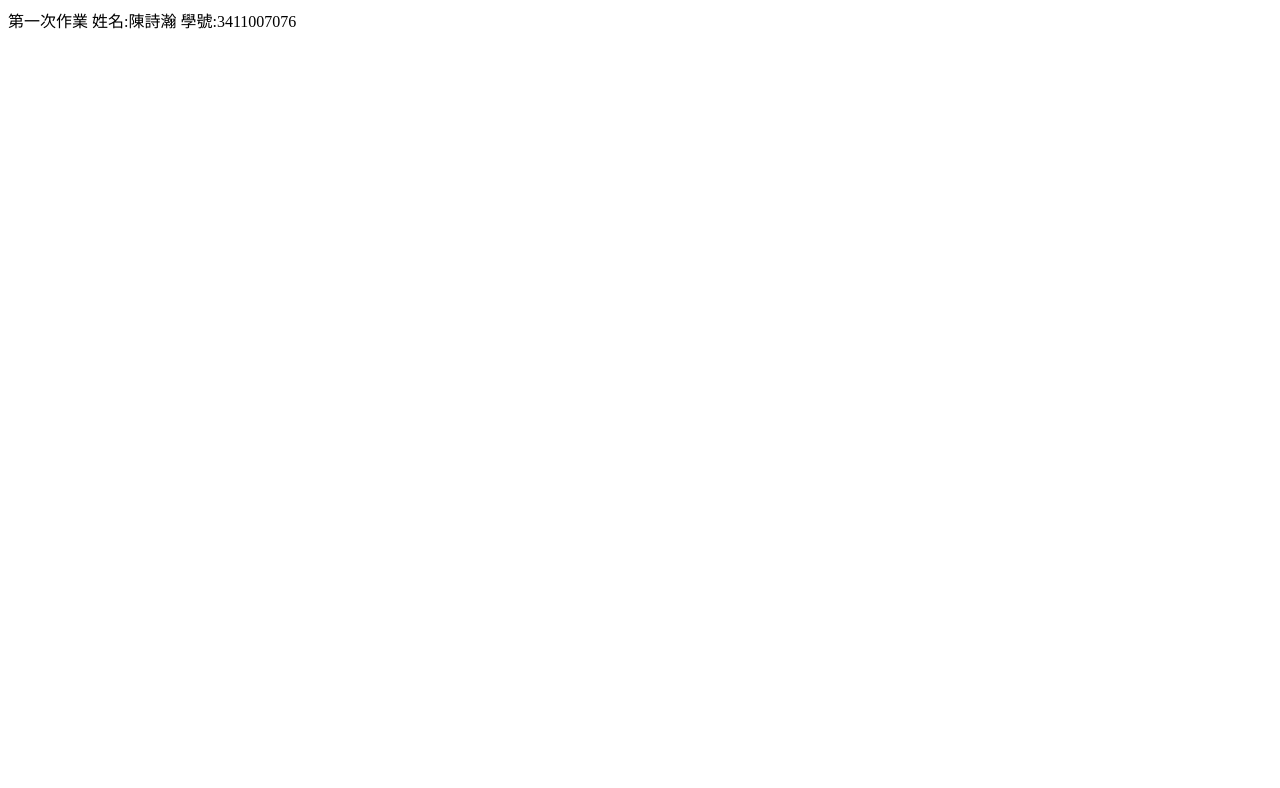
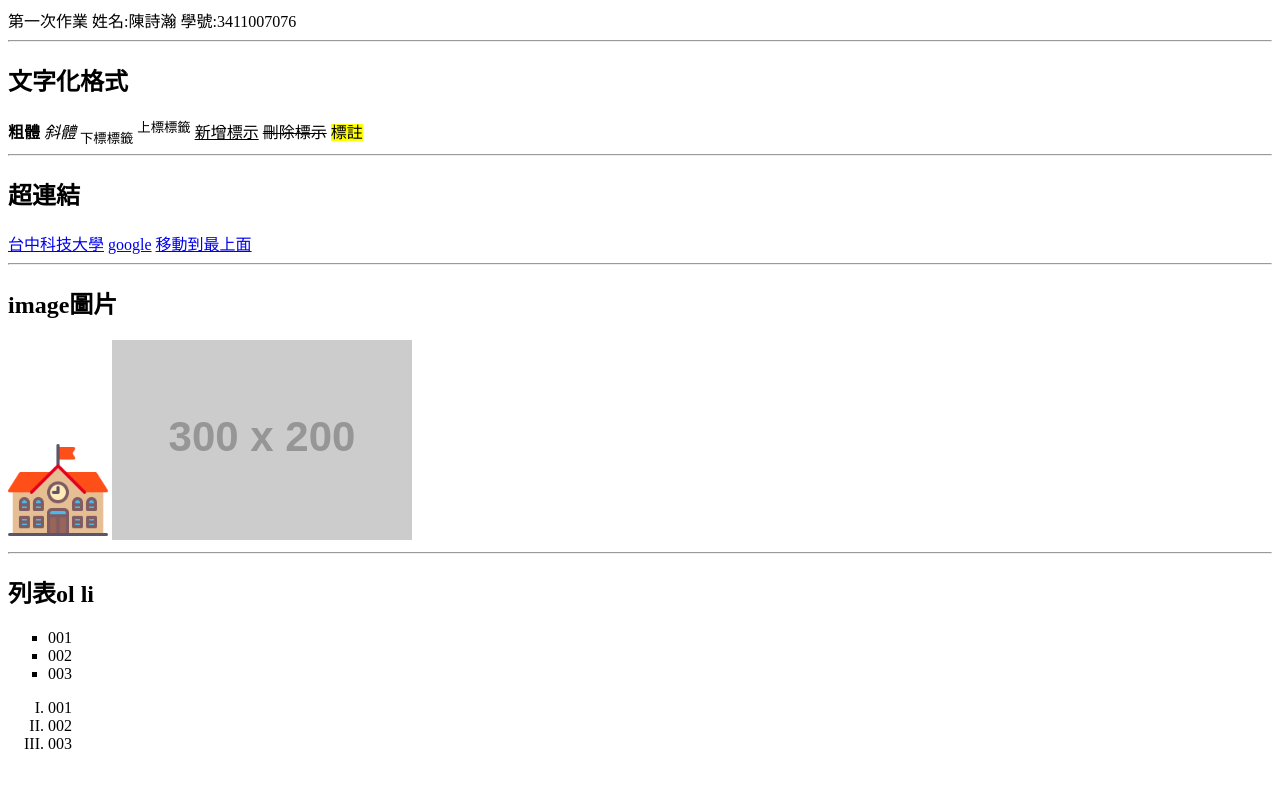
Before and after one commit to shiiih/3411007076, a plain HTML site: page index.html in a window 1280 px wide. Drawn offline with Linux system fonts and the light colour scheme; placeholder pictures from the web are drawn by us.

Commit message:
第三次作業

```diff
--- a/index.html
+++ b/index.html
@@ -10,5 +10,38 @@
 第一次作業
 姓名:陳詩瀚
 學號:3411007076
+
+<hr>
+<h2>文字化格式</h2>
+<b>粗體</b>
+<i>斜體</i>
+<sub>下標標籤</sub>
+<sup>上標標籤</sup>
+<ins>新增標示</ins>
+<del>刪除標示</del>
+<mark>標註</mark>
+<hr>
+<h2>超連結</h2>
+<a href="https://www.nutc.edu.tw">台中科技大學</a>
+<!--另開視窗-->
+<a href="https://www.google.com.tw"target="_blank">google</a>
+<!--錨點-->
+<a href="#up">移動到最上面</a>
+<hr>
+<h2>image圖片</h2>
+<img src="school.png" alt=""width="100"height="100">
+<img src="https://fakeimg.pl/300x200/200">
+<hr>
+<h2>列表ol li</h2>
+<ul type="square">
+    <li>001</li>
+    <li>002</li>
+    <li>003</li>
+</ul>
+<ol type="I">
+    <li>001</li>
+    <li>002</li>
+    <li>003</li>
+</ol>
 </body>
 </html>
```
Also changed, not shown: school.png (added).
